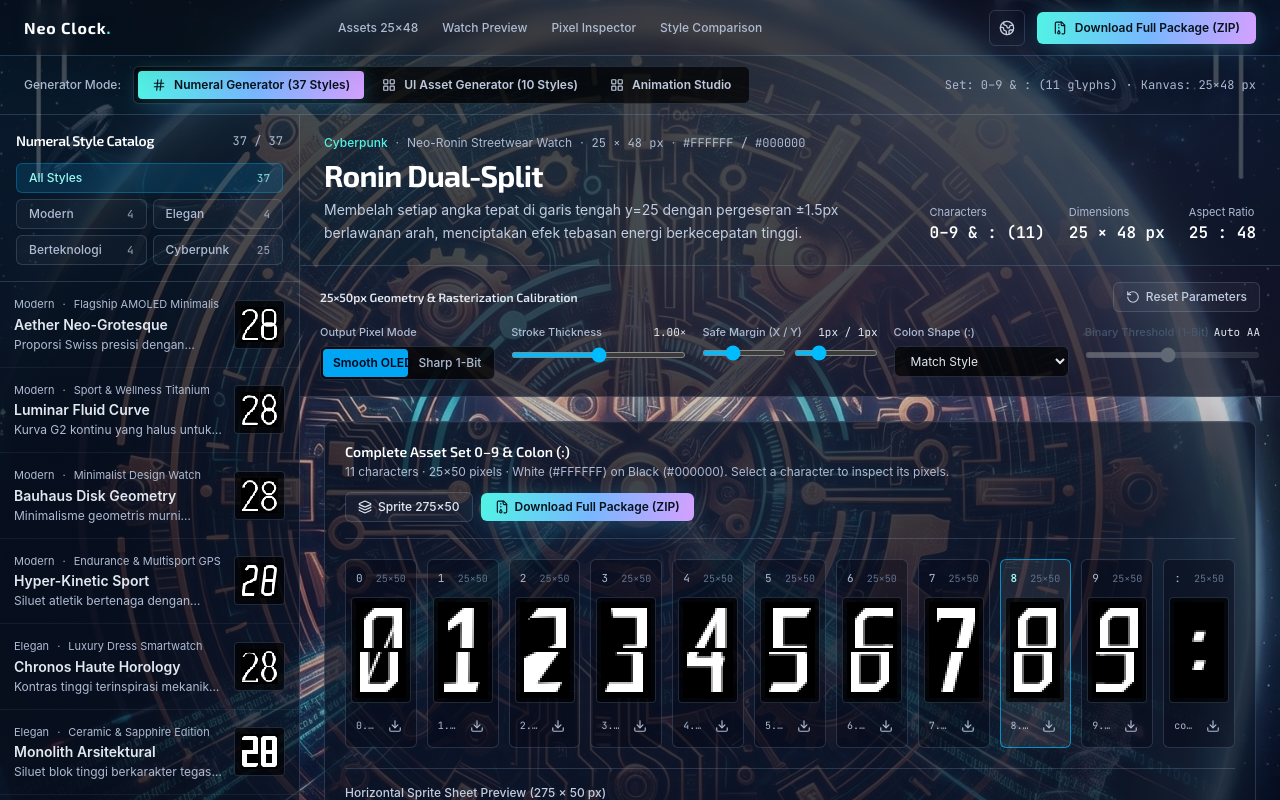
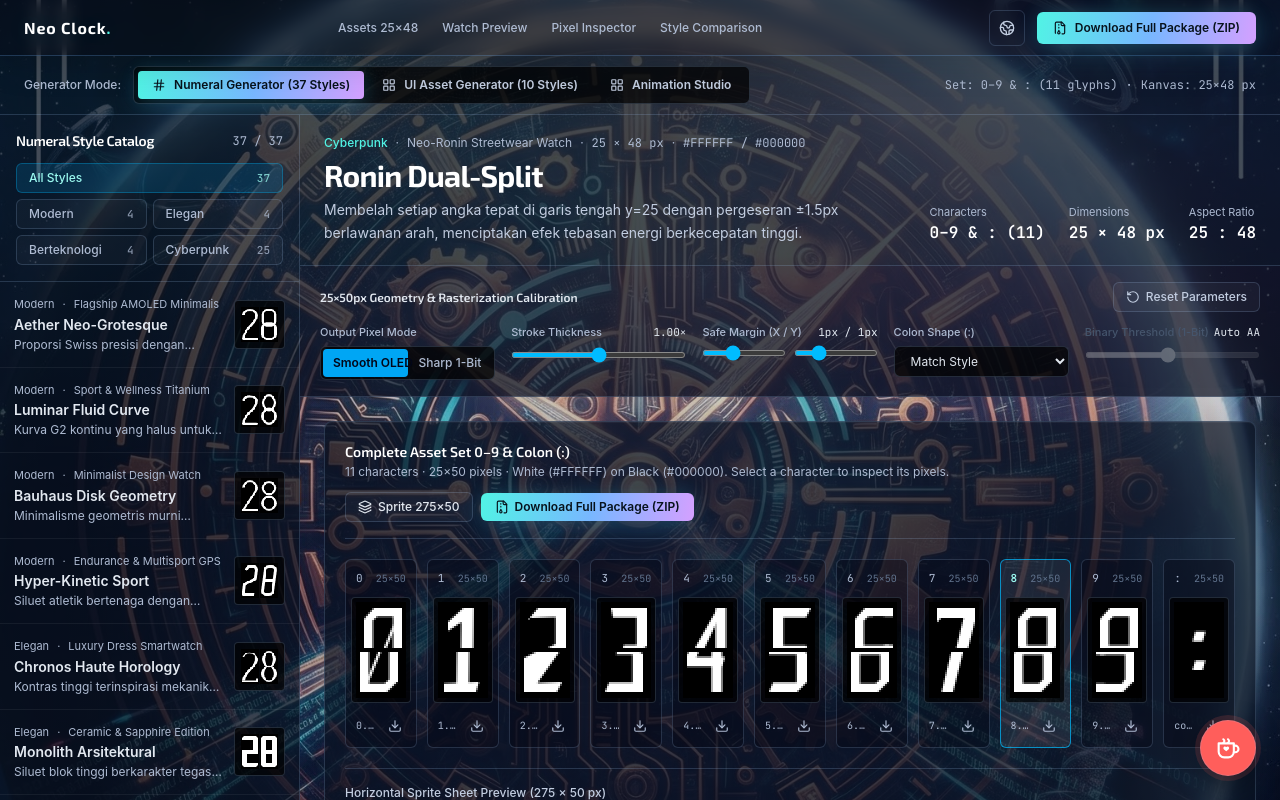
Before and after one commit to MazBayID/clock_icon, a React (Vite) app: page / in a window 1280 px wide. Shown: the top 800 px of the page. Built offline with nearby package versions, Linux system fonts and the light colour scheme.

Commit message:
Mount floating Ko-fi widget in Neo Clock

```diff
--- a/src/App.tsx
+++ b/src/App.tsx
@@ -48,6 +48,7 @@ import { UiWatchPreview } from './components/UiWatchPreview';
 import { UiPixelInspector } from './components/UiPixelInspector';
 import { UiComparisonMatrix } from './components/UiComparisonMatrix';
 import { AnimationStudio } from './components/AnimationStudio';
+import { KoFiWidget } from './components/KoFiWidget';
 
 type GeneratorMode = 'numerals' | 'ui-assets' | 'animation';
 
@@ -657,6 +658,7 @@ export default function App() {
           Format Ekspor: PNG · ZIP
         </span>
       </footer>
+      <KoFiWidget />
     </div>
   );
 }
```
